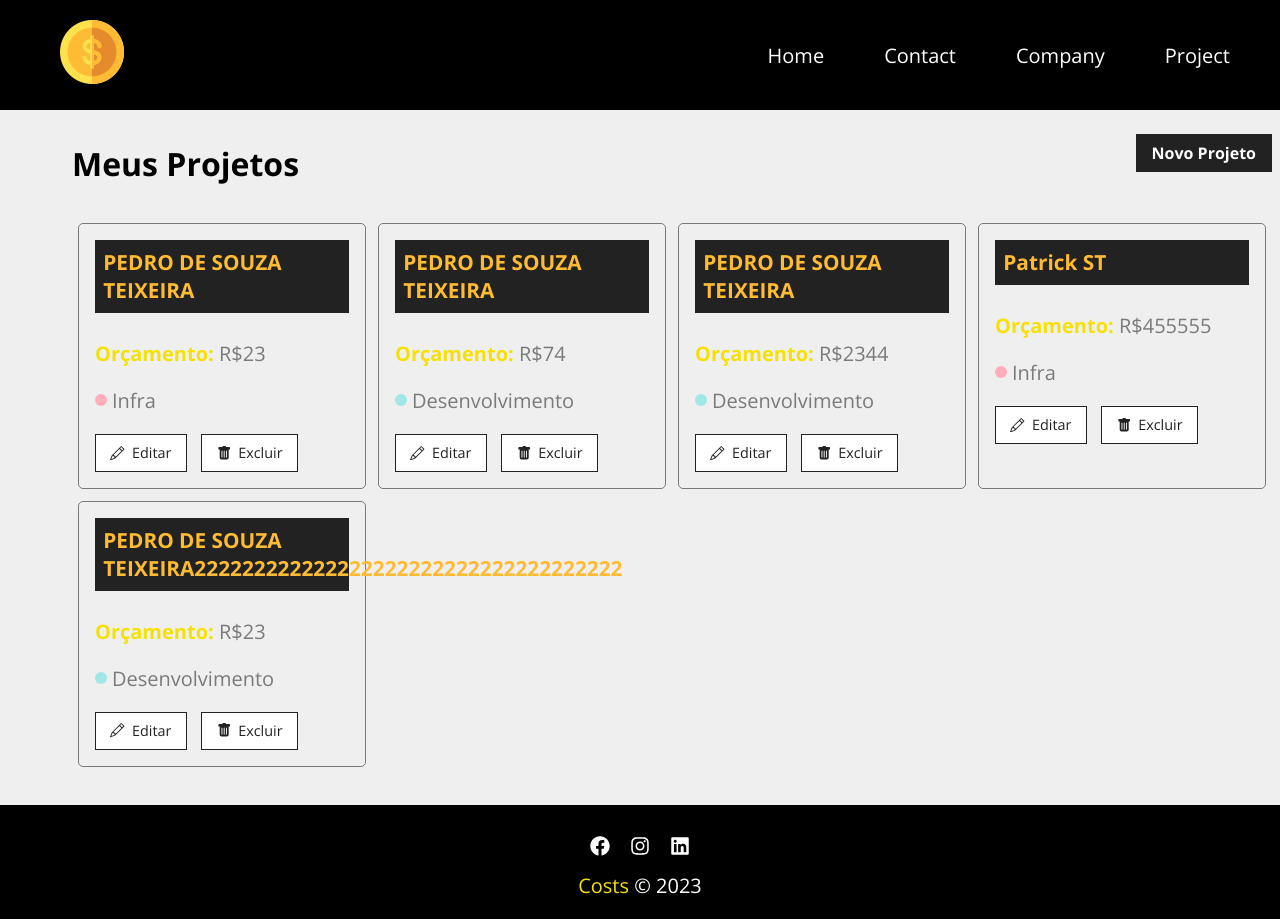
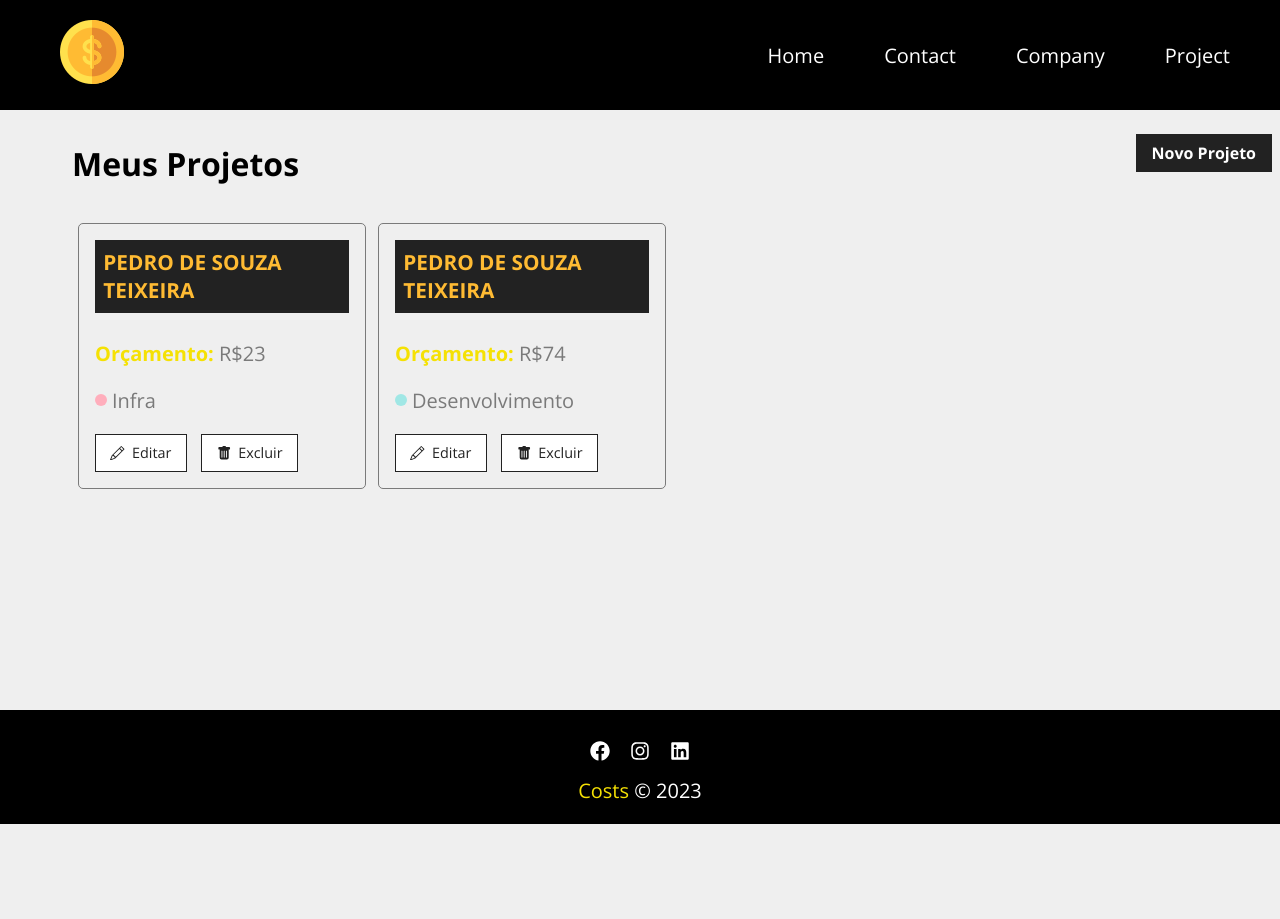
Before and after one commit to PatrickT3/Costs, a React (Create React App) app: page /Project in a window 1280 px wide. Shown: the top 919 px of the page. After the commit the page ends 824 px from the top, so only its background shows below. Built offline with nearby package versions, Linux system fonts and the light colour scheme; data requests are answered from the project's data file.

Commit message:
criando e finalizando o button de DELETE

```diff
--- a/db.json
+++ b/db.json
@@ -29,51 +29,6 @@
       "cost": 0,
       "services": [],
       "id": 3
-    },
-    {
-      "name": [
-        "PEDRO DE SOUZA TEIXEIRA"
-      ],
-      "budget": [
-        "2344"
-      ],
-      "category": {
-        "id": "2",
-        "name": "Desenvolvimento"
-      },
-      "cost": 0,
-      "services": [],
-      "id": 4
-    },
-    {
-      "name": [
-        "Patrick ST"
-      ],
-      "budget": [
-        "455555"
-      ],
-      "category": {
-        "id": "1",
-        "name": "Infra"
-      },
-      "cost": 0,
-      "services": [],
-      "id": 5
-    },
-    {
-      "name": [
-        "PEDRO DE SOUZA TEIXEIRA222222222222222222222222222222222222"
-      ],
-      "budget": [
-        "23"
-      ],
-      "category": {
-        "id": "2",
-        "name": "Desenvolvimento"
-      },
-      "cost": 0,
-      "services": [],
-      "id": 6
     }
   ],
   "categories": [
--- /dev/null
+++ b/src/layout/Load.css
@@ -0,0 +1,11 @@
+.loader_container{
+    width: 100%0;
+    height: 100%;
+    display: flex;
+    justify-content: center;
+    align-items: center;
+}
+
+.loader{
+    width: 50px;
+}
--- /dev/null
+++ b/src/layout/Load.js
@@ -0,0 +1,13 @@
+import React from 'react'
+import "./Load.css"
+import loading from "../../src/img/loading.svg"
+
+const Load = () => {
+  return (
+    <div className="loader_container">
+        <img className="loader" src={loading} alt="Loading" />
+    </div>
+  )
+}
+
+export default Load
--- a/src/layout/ProjectCard.js
+++ b/src/layout/ProjectCard.js
@@ -5,6 +5,11 @@ import { Link } from 'react-router-dom'
 
 
 function ProjectCard({id, name, budget, category, handleRemove}) {
+    const remove = (e) => {
+        e.preventDefault();
+        handleRemove(id);
+    }
+
   return (
     <div className='project_card'>
         <h4>{name}</h4>
@@ -18,7 +23,7 @@ function ProjectCard({id, name, budget, category, handleRemove}) {
             <Link>
                 <BsPencil/> Editar
             </Link>
-            <button>
+            <button onClick={remove}>
                 <BsFillTrashFill/> Excluir
             </button>
         </div>
--- a/src/pages/Project/Project.css
+++ b/src/pages/Project/Project.css
@@ -2,7 +2,7 @@
     padding: 2em;
 }
 
-.tittle_container{
+.title_container{
     display: flex;
     justify-content: space-between;
     margin-bottom: 2em;
--- a/src/pages/Project/Project.js
+++ b/src/pages/Project/Project.js
@@ -3,12 +3,15 @@ import Message from '../../layout/Message'
 import { useLocation } from 'react-router-dom'
 import './Project.css'
 import Container from '../../layout/Container'
+import Load from '../../layout/Load'
 import LinkButton from '../../components/LinkButton/Lbutton'
 import ProjectCard from '../../layout/ProjectCard'
 
 const Project = () => {
-  const location = useLocation()
-  const [projects,setProjects] = useState([])
+  const location = useLocation();
+  const [projects,setProjects] = useState([]);
+  const [removeLoading,setRemoveLoading] = useState(false);
+  const [projectMesssage,setProjectMessage] = useState('');
 
   let message = ''
 
@@ -17,6 +20,7 @@ const Project = () => {
   }
 
   useEffect(() => {
+    setTimeout(() => {
       fetch('http://localhost:5000/projects', {
         method: 'GET',
         headers: {
@@ -24,17 +28,38 @@ const Project = () => {
         }
       })
         .then(resp => resp.json())
-      .then(data => setProjects(data))
+        .then(data => {
+          setProjects(data);
+          setRemoveLoading(true)
+        })
         .catch(err => console.log(err))
+      },1500)
     }, [])
+
+    function removeProjects(id){
+      fetch(`http://localhost:5000/projects/${id}`,{
+        method: 'DELETE',
+        headers: {
+          'Content-Type':'application/json'
+        },
+      })
+      .then(resp => resp.json)
+      .then(data => {
+        setProjects(projects.filter(project => project.id !== id))
+        setProjectMessage('Projeto removido com sucesso!')
+      })
+      .catch(erro => console.log(erro))
+
+    }
 
   return (
     <div className='project_container'>
-      <div className='tittle_container'>
+      <div className='title_container'>
         <h1>Meus Projetos</h1>
         <LinkButton to="/NewProj" text="Novo Projeto"></LinkButton>
       </div>
       {message && <Message msg={message} type={"success"}/>}
+      {projectMesssage && <Message msg={projectMesssage} type={"success"}/>}
       <Container customClass="start">
         {projects.length > 0 &&
           projects.map((project) => <ProjectCard
@@ -43,8 +68,13 @@ const Project = () => {
             budget={project.budget}
             category={project.category.name}
             key={project.id}
+            handleRemove={removeProjects}
           />)
         }
+        {!removeLoading && <Load/>}
+        {removeLoading && projects.length === 0 && (
+          <p>Não há projetos cadastrados!</p>
+        )}
       </Container>
     </div>
   )
```
Lines whose indentation alone changed are shown as unchanged.
